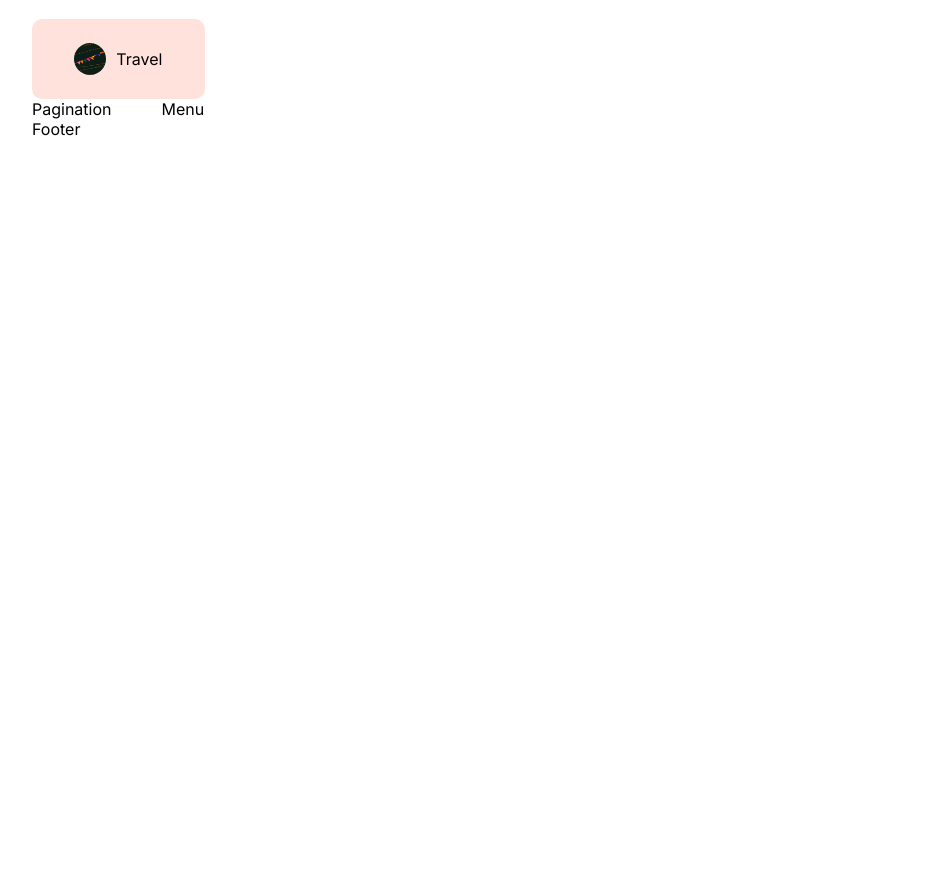
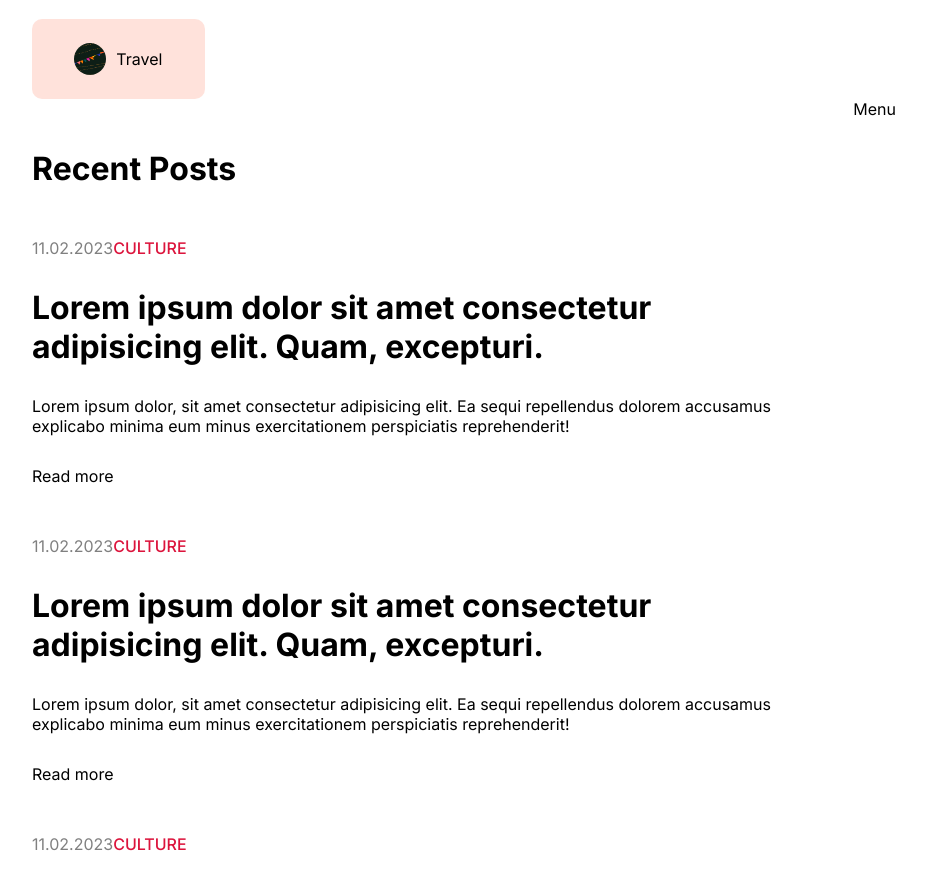
Before and after one commit to abdelrahmanmostafa7/Full-Stack-Blog-App-By-NextJs, a Next.js app: page / in a window 1280 px wide. Shown: the part 1171-2059 px from the top of the page, without its empty margins (176-1102 px from the left). Before the commit the page ends 1310 px from the top, so only its background shows below. Built offline with nearby package versions, Linux system fonts and the light colour scheme.

Commit message:
Card list

```diff
--- /dev/null
+++ b/src/components/card/Card.jsx
@@ -0,0 +1,34 @@
+import React from "react";
+import styles from "./card.module.css";
+import Image from "next/image";
+import Link from "next/link";
+
+const Card = () => {
+  return (
+    <div className={styles.container}>
+      <div className={styles.imageContainer}>
+        <Image src="/p1.jpeg" alt="" fill />
+      </div>
+      <div className={styles.textContainer}>
+        <div className={styles.details}>
+          <span className={styles.date}>11.02.2023</span>
+          <span className={styles.category}>CULTURE</span>
+        </div>
+        <Link href="/">
+          <h1 className={styles.title}>
+            Lorem ipsum dolor sit amet consectetur adipisicing elit. Quam,
+            excepturi.
+          </h1>
+        </Link>
+        <p>
+          Lorem ipsum dolor, sit amet consectetur adipisicing elit. Ea sequi
+          repellendus dolorem accusamus explicabo minima eum minus
+          exercitationem perspiciatis reprehenderit!
+        </p>
+        <Link href="/">Read more</Link>
+      </div>
+    </div>
+  );
+};
+
+export default Card;
--- /dev/null
+++ b/src/components/card/card.module.css
@@ -0,0 +1,50 @@
+.container {
+  margin-bottom: 50px;
+  display: flex;
+  align-items: center;
+  gap: 50px;
+}
+
+.imageContainer {
+  flex: 1;
+  height: 350px;
+  position: relative;
+}
+
+.image {
+  object-fit: cover;
+}
+
+.textContainer {
+  flex: 1;
+  display: flex;
+  flex-direction: column;
+  gap: 30px;
+}
+
+.date {
+  color: gray;
+}
+
+.category {
+  color: crimson;
+  font-weight: 500;
+}
+
+.desc {
+  font-size: 18px;
+  font-weight: 300;
+  color: var(--softTextColor);
+}
+
+.link {
+  border-bottom: 1px solid crimson;
+  width: max-content;
+  padding: 2px 0px;
+}
+
+@media screen and (max-width: 1280px) {
+  .imageContainer {
+    display: none;
+  }
+}
--- a/src/components/cardList/CardList.jsx
+++ b/src/components/cardList/CardList.jsx
@@ -1,10 +1,20 @@
 import React from "react";
-import style from "./CardList.module.css";
+import styles from "./CardList.module.css";
 import Pagination from "../pagination/Pagination";
+import Card from "../card/Card";
 
 const CardList = () => {
   return (
-    <div className={style.container}>
+    <div className={styles.container}>
+      <h1 className={styles.title}>Recent Posts</h1>
+      <div className={styles.posts}>
+        <Card />
+        <Card />
+        <Card />
+        <Card />
+        <Card />
+        <Card />
+      </div>
       <Pagination />
     </div>
   );
--- a/src/components/cardList/CardList.module.css
+++ b/src/components/cardList/CardList.module.css
@@ -0,0 +1,7 @@
+.container{
+  flex:5
+}
+
+.title{
+  margin: 50px 0px;
+}
```
